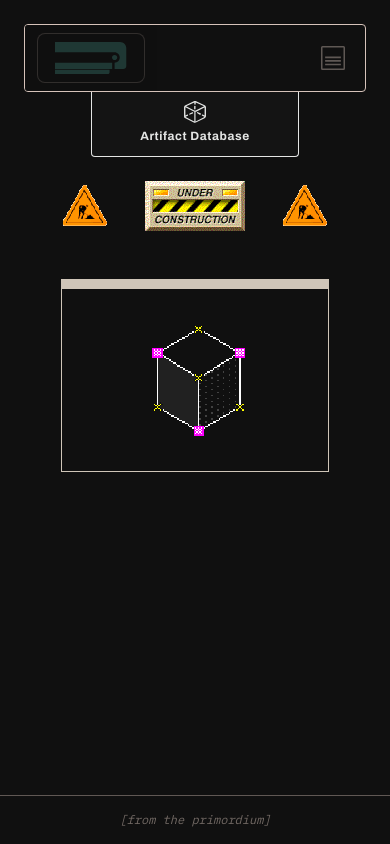
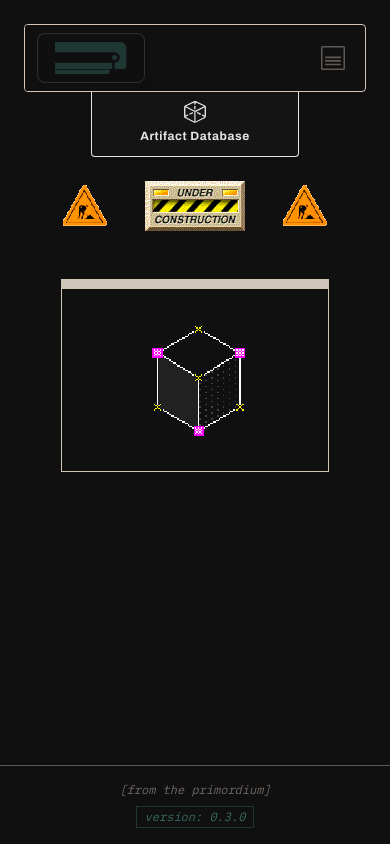
Before and after one commit to ryanfurrh/primaevus, a Next.js app: page /artifacts in a window 390 px wide. Built offline with nearby package versions, Linux system fonts and the light colour scheme.

Commit message:
Add version to footer for mobile

```diff
--- a/components/Footer.tsx
+++ b/components/Footer.tsx
@@ -1,8 +1,16 @@
+import getConfig from "next/config";
+import Version from "./Version";
+
+const { version } = require("/package.json");
+
 export function Footer() {
   return (
     <footer>
-      <div className="w-full py-4 mt-6 text-xs italic text-center bg-transparent border-t-1 border-sand-300 dark:border-pale-100/40 z-5 text-sand-400 dark:text-pale-100/50">
-        <h3 className=" md:pl-[124px]">[from the primordium]</h3>
+      <div className="w-full py-4 mt-6 text-xs md:pl-[124px] gap-2 flex flex-col italic text-center bg-transparent border-t-1 border-sand-300 dark:border-pale-100/40 z-5 text-sand-400 dark:text-pale-100/50">
+        <h3 className="">[from the primordium]</h3>
+        <div className="flex justify-center md:hidden">
+          <Version />
+        </div>
       </div>
     </footer>
   );
```
